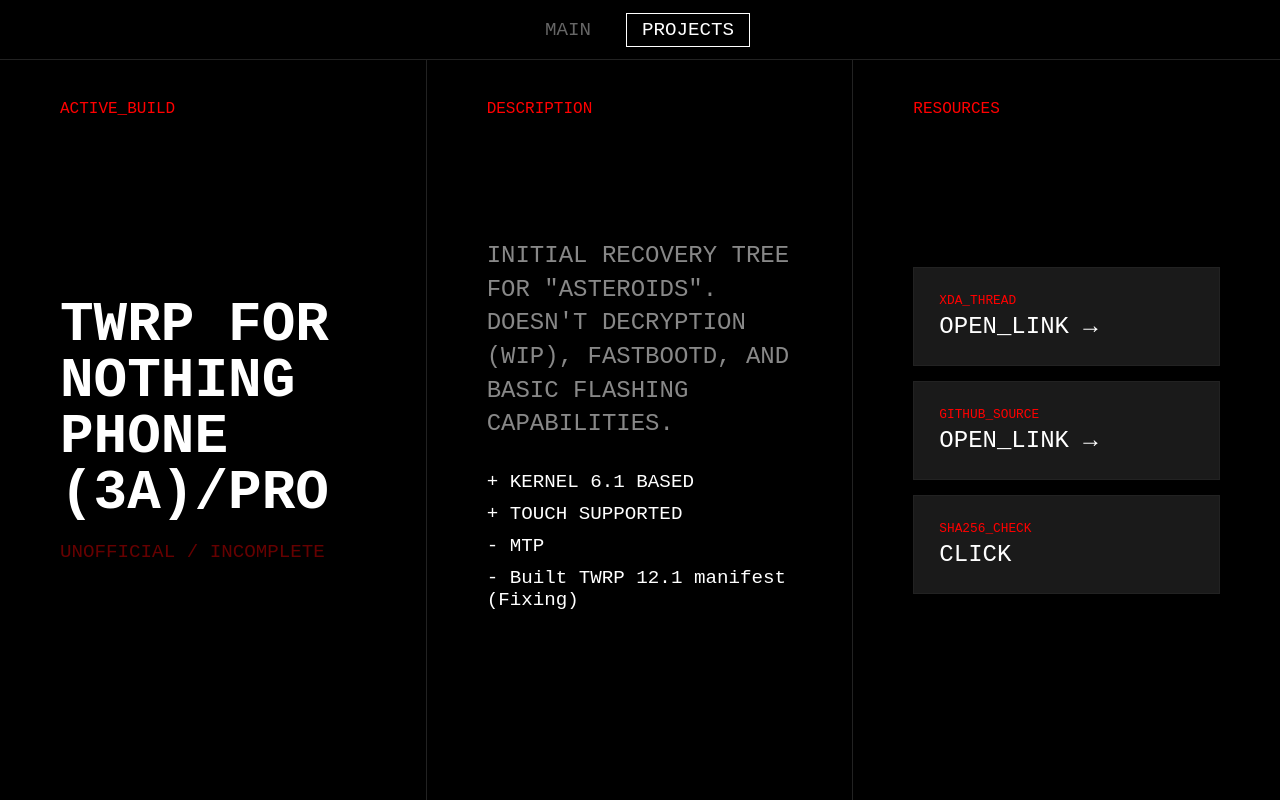
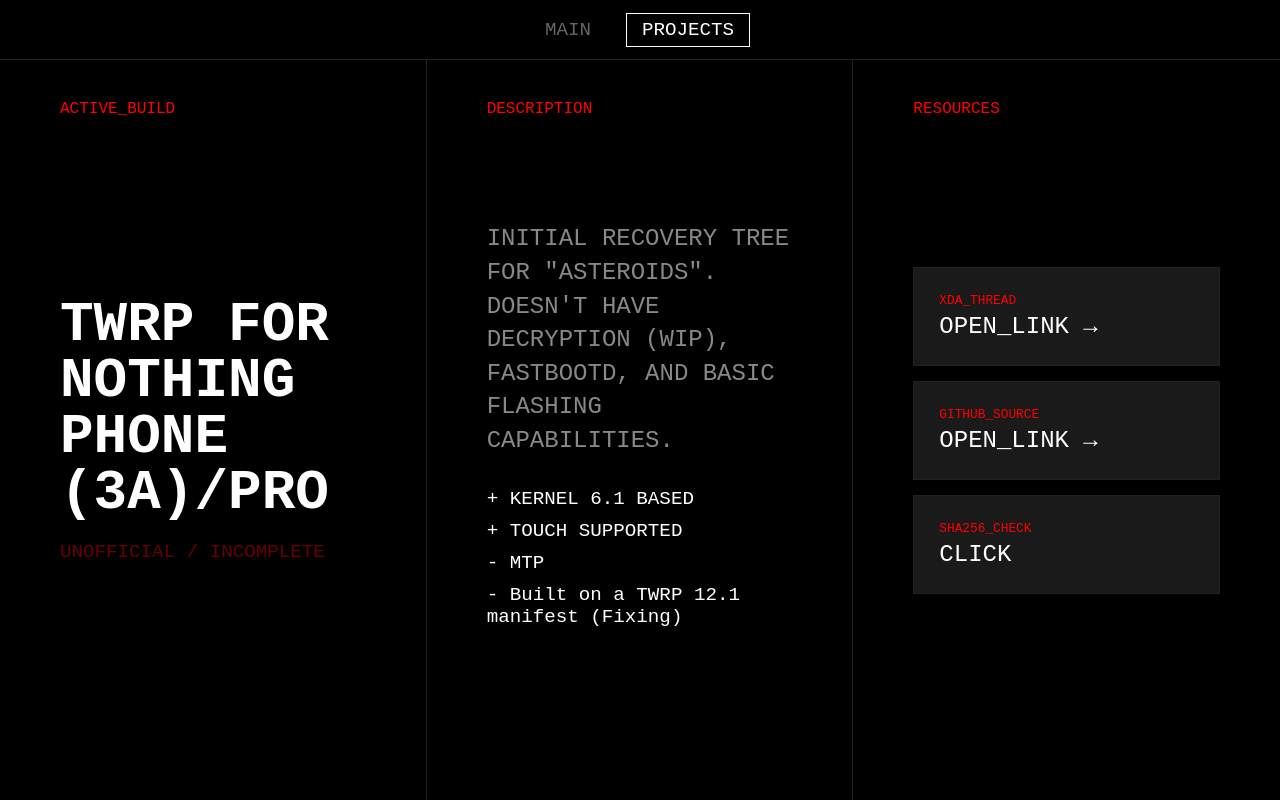
Before and after one commit to newqiyton/newqiyton.github.io, a plain HTML site: page projects.html in a window 1280 px wide. Drawn offline with Linux system fonts and the light colour scheme; a web font is replaced by a local one.

Commit message:
Refactor projects.html structure and content
Updated the HTML structure and fixed minor issues in the projects page.

```diff
--- a/projects.html
+++ b/projects.html
@@ -30,12 +30,12 @@
             </div>
             <div class="content">
                 <div class="desc-box">
-                    <p>Initial recovery tree for "asteroids". Doesn't decryption (WIP), fastbootd, and basic flashing capabilities.</p>
+                    <p>Initial recovery tree for "asteroids". Doesn't have decryption (WIP), fastbootd, and basic flashing capabilities.</p>
                     <ul class="feature-list">
                         <li>+ KERNEL 6.1 BASED</li>
                         <li>+ TOUCH SUPPORTED</li>
                         <li>- MTP</li>
-                        <li>- Built TWRP 12.1 manifest (Fixing)</li>
+                        <li>- Built on a TWRP 12.1 manifest (Fixing)</li>
                     </ul>
                 </div>
             </div>
```
